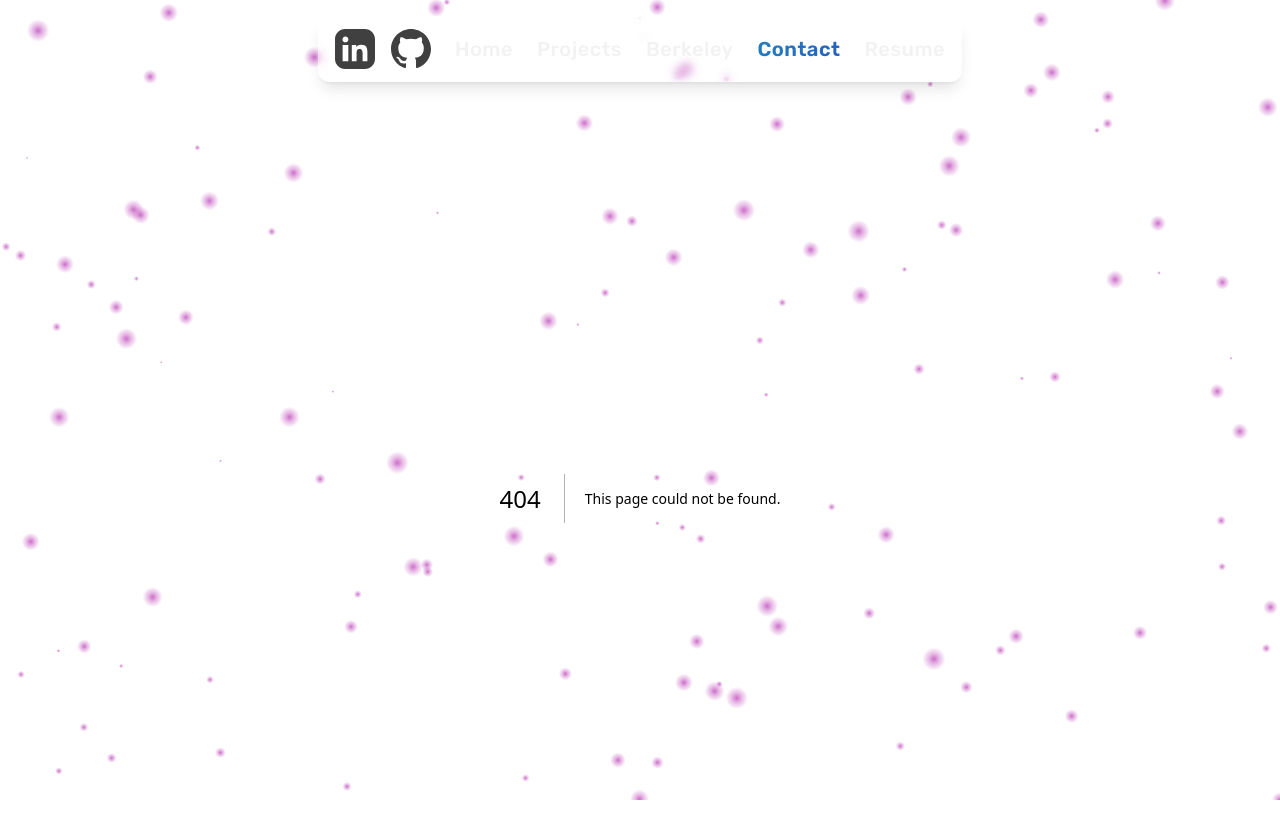
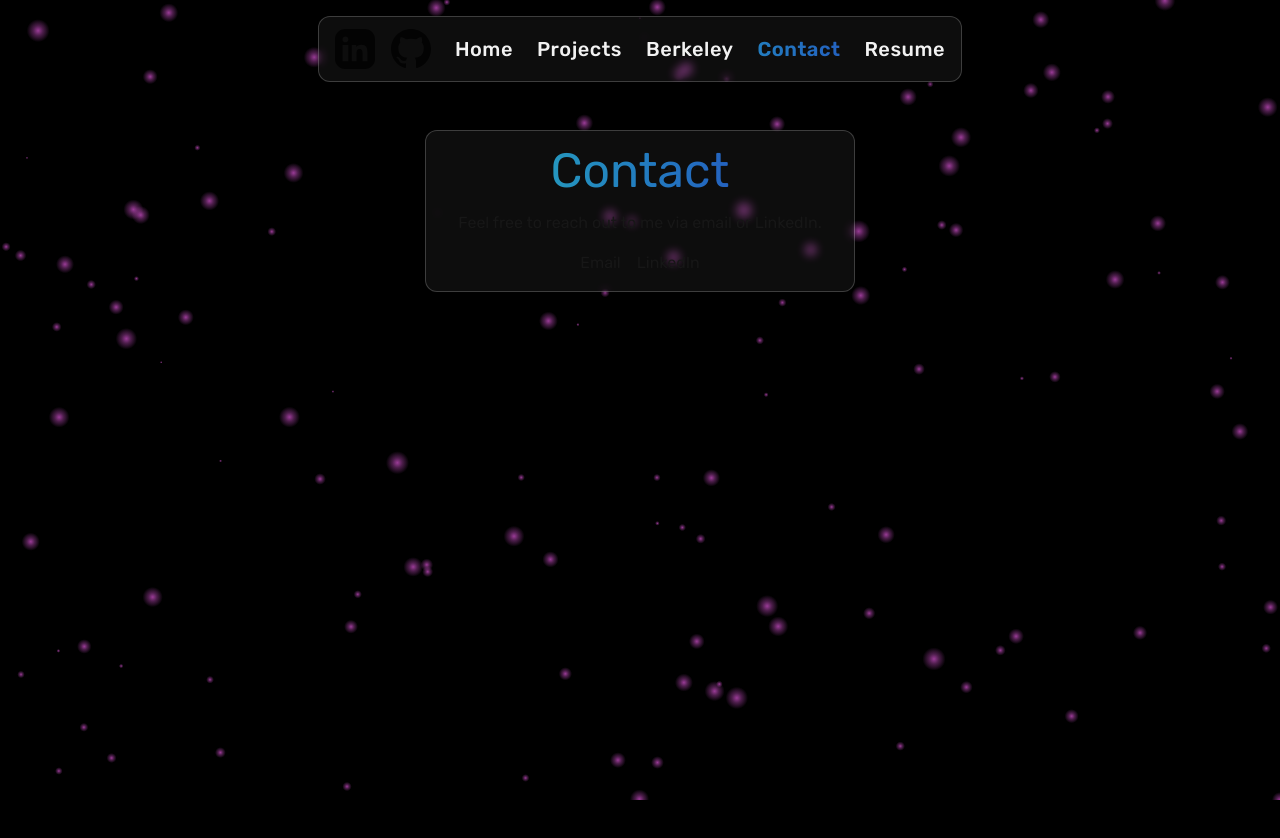
Before and after one commit to Sauce-Log/personalsitev2, a Next.js app: page /contact in a window 1280 px wide. Before the commit this address had no page. Shown: the top 838 px of the page. Built offline with nearby package versions, Linux system fonts and the light colour scheme.

Commit message:
added basic contact page

```diff
--- /dev/null
+++ b/src/app/contact/page.tsx
@@ -0,0 +1,35 @@
+import { navFont, mainFont } from "@/app/layout";
+
+export default function Contact() {
+  return (
+    <div
+      className="min-h-screen w-full px-4 py-8"
+      style={{ fontFamily: mainFont.style.fontFamily }}
+    >
+      <section className="max-w-4xl mx-auto text-center mb-16">
+        <div className="item-container">
+          <h1 className="text-4xl md:text-5xl font-normal bg-clip-text bg-gradient-to-r from-accent to-accent-dark text-transparent">
+            Contact
+          </h1>
+
+          <p className="text-sm md:text-base font-normal">
+            Feel free to reach out to me via email or LinkedIn.
+          </p>
+          <div className="flex justify-center gap-4">
+            <a href="mailto:jhamada@berkeley.edu" className="nothing">
+              Email
+            </a>
+            <a
+              href="https://www.linkedin.com/in/jackson-hamada123/"
+              target="_blank"
+              rel="noopener noreferrer"
+              className="nothing"
+            >
+              LinkedIn
+            </a>
+          </div>
+        </div>
+      </section>
+    </div>
+  );
+}
```
